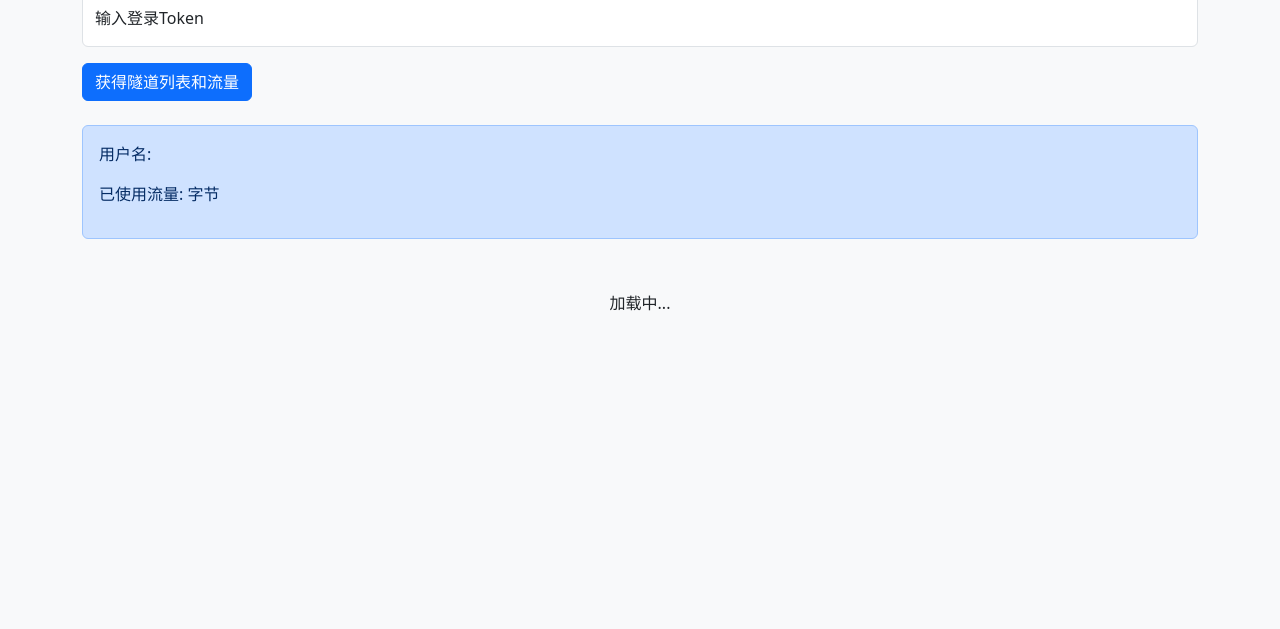
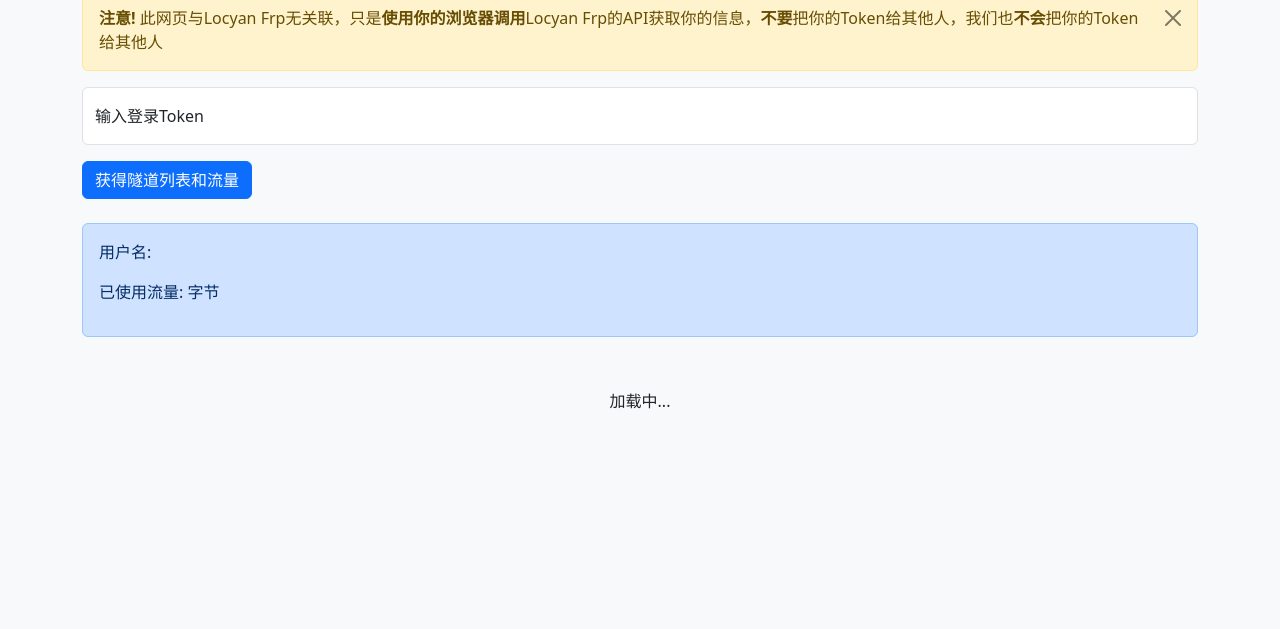
Before and after one commit to ymh0000123/tools, a plain HTML site: page locyanfrp/index.html in a window 1280 px wide. Shown: the part 171-800 px from the top of the page. Drawn offline with nearby package versions, Linux system fonts and the light colour scheme.

Commit message:
更新 index.html

```diff
--- a/locyanfrp/index.html
+++ b/locyanfrp/index.html
@@ -33,6 +33,10 @@
       </nav>
     <div class="container py-5">
         <h1>Locyan Frp隧道列表和流量</h1>
+        <div class="alert alert-warning alert-dismissible fade show" role="alert">
+            <strong>注意!</strong> 此网页与Locyan Frp无关联，只是<strong>使用你的浏览器调用</strong>Locyan Frp的API获取你的信息，<strong>不要</strong>把你的Token给其他人，我们也<strong>不会</strong>把你的Token给其他人
+            <button type="button" class="btn-close" data-bs-dismiss="alert" aria-label="Close"></button>
+          </div>
         <div class="mb-3">
             <div class="form-floating">
                 <input type="password" class="form-control" id="tokenInput" placeholder="输入登录Token" autocomplete="off">
```
